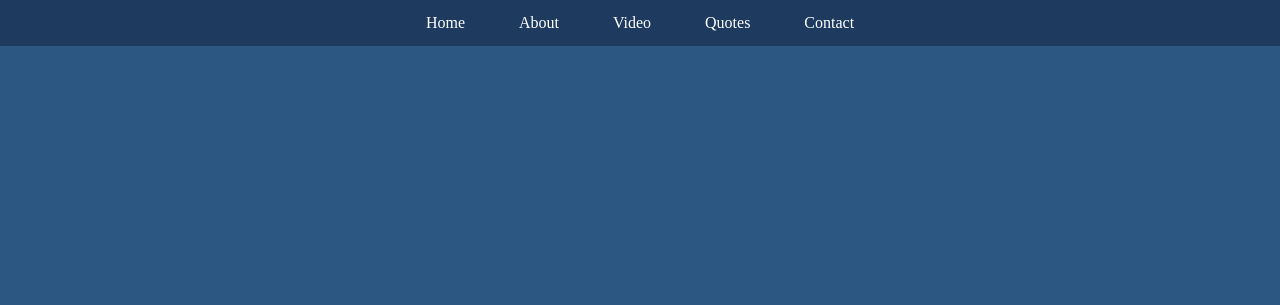
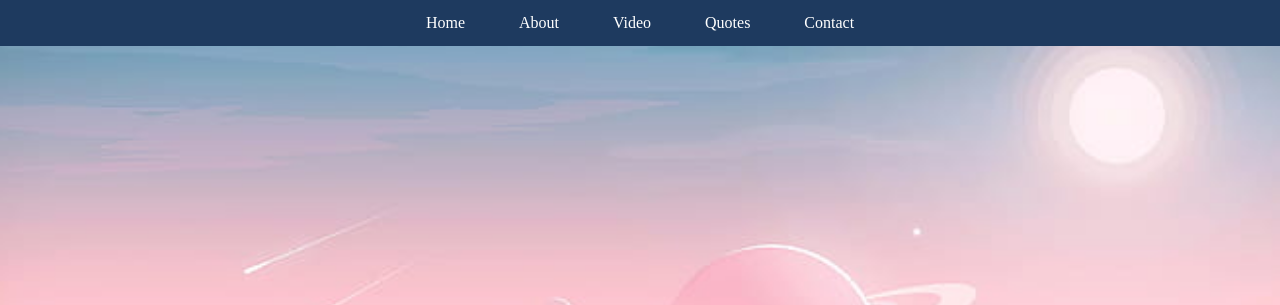
Before and after one commit to Shahzaib70456/Shahzaib-github.io, a plain HTML site: page index.html in a window 1280 px wide. Shown: the top 305 px of the page. Drawn offline with Linux system fonts and the light colour scheme.

Commit message:
Update Style.css

```diff
--- a/Style.css
+++ b/Style.css
@@ -58,7 +58,7 @@ nav ul li a:hover {
 
 /* Style for the home section */
 .homeclass {
-   background: url('bgimage2.jpg') no-repeat center center/cover;
+   background: url('Media/bgimage2.jpg') no-repeat center center/cover;
    height: 100vh;
    display: flex;
    flex-direction: column;
```
